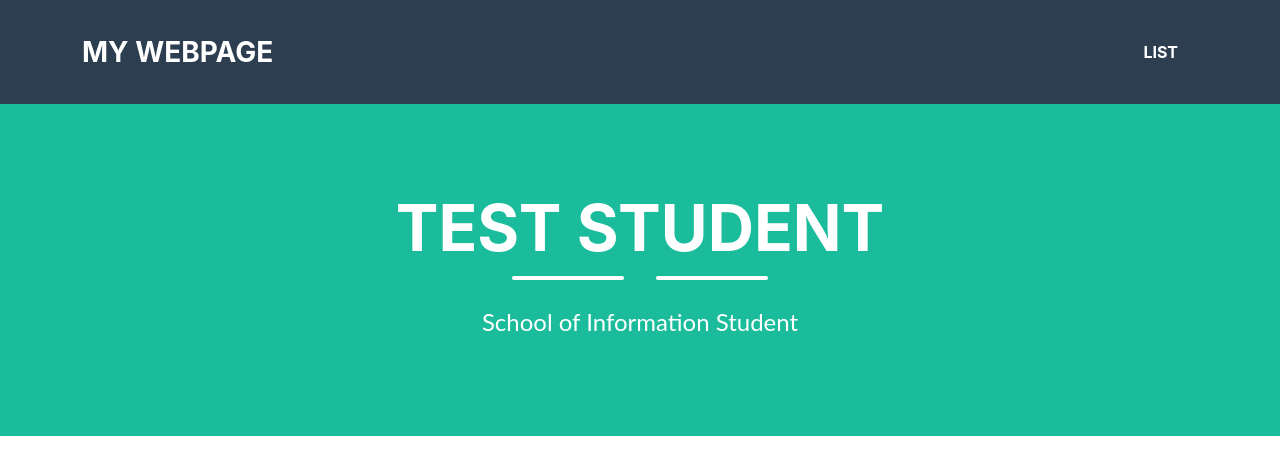
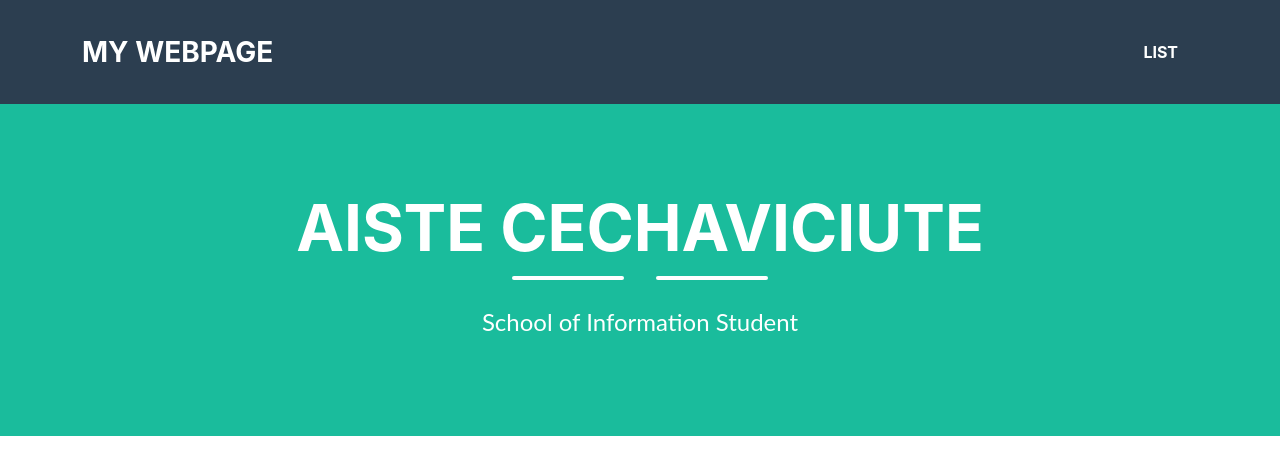
Before and after one commit to aiste-cechaviciute/aiste-cechaviciute.github.io, a plain HTML site: page index.html in a window 1280 px wide. Drawn offline with Linux system fonts and the light colour scheme.

Commit message:
Update index.html

```diff
--- a/index.html
+++ b/index.html
@@ -23,7 +23,7 @@
             <div class="container d-flex align-items-center flex-column">
 
                 <!-- This code is for the student name-->
-                <h1 class="masthead-heading text-uppercase mb-0">Test Student</h1>
+                <h1 class="masthead-heading text-uppercase mb-0">Aiste Cechaviciute</h1>
                 <!--This code creates the two lines separating the student name from the subtitle-->
                 <div class="divider-custom divider-light">
                     <div class="divider-custom-line"></div>
```
